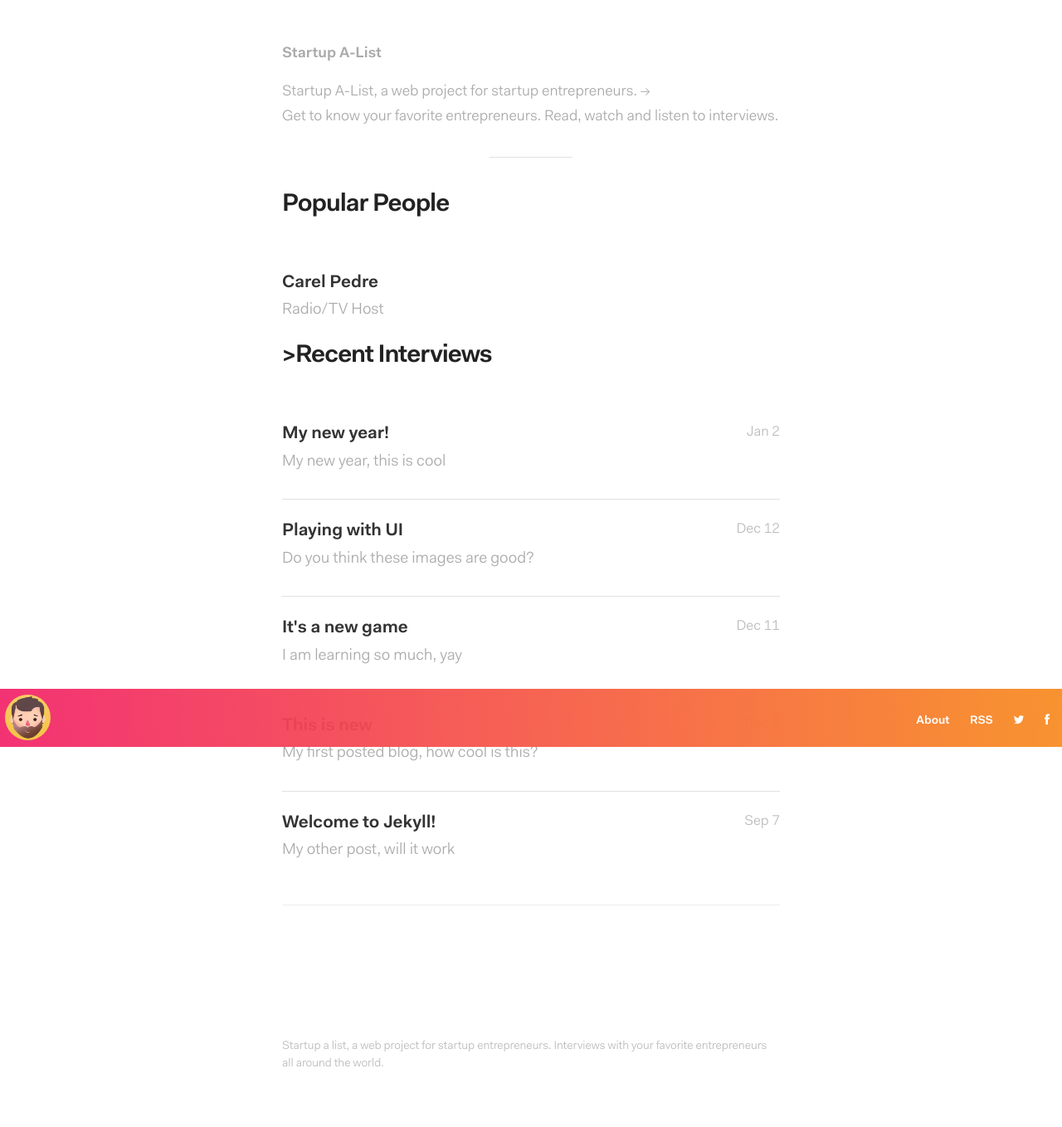
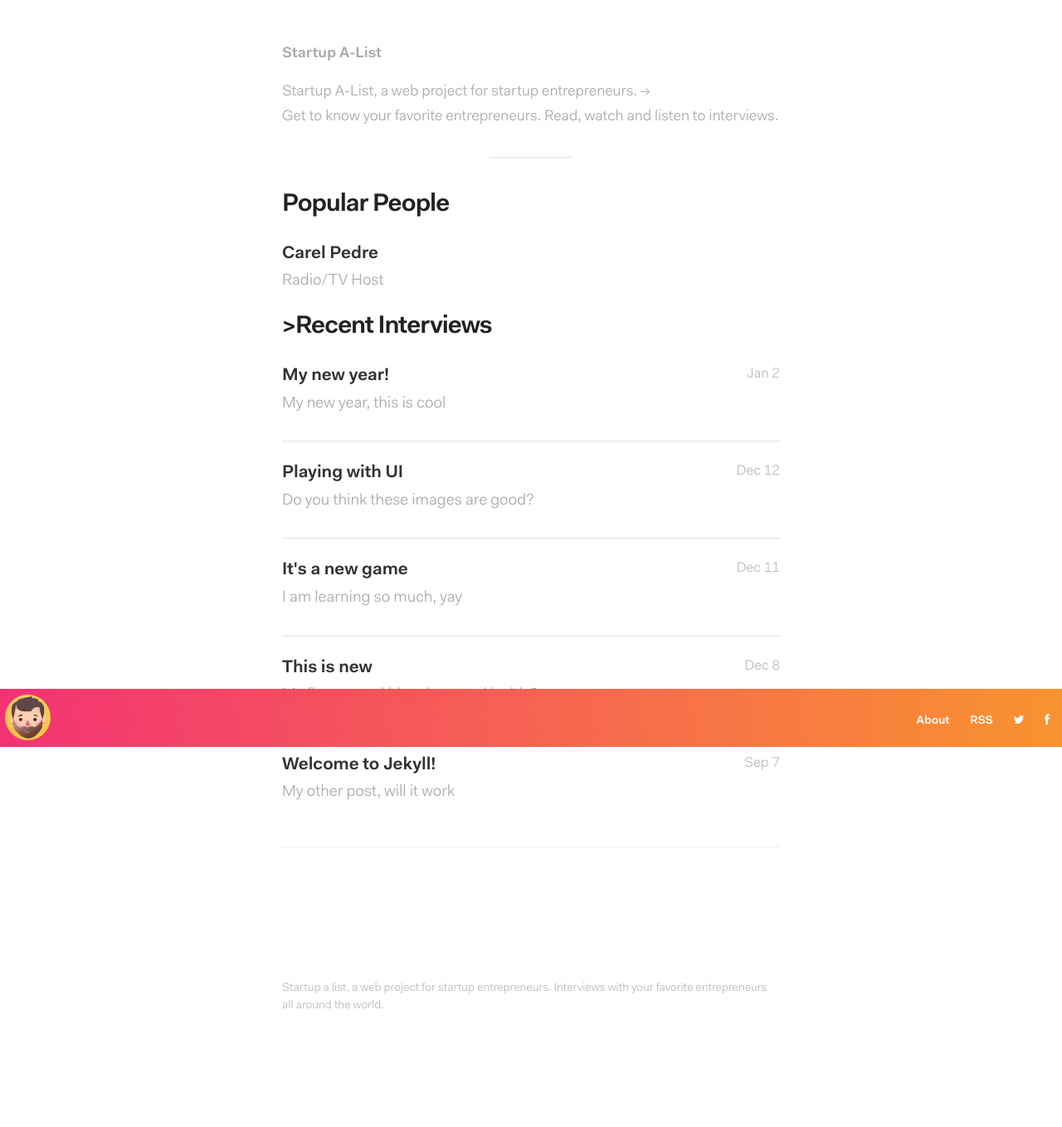
Before and after one commit to kenold/startup-alist, a Jekyll site: the page built from index.html, in a window 1280 px wide. Shown: the whole page at 83% size. Built offline with Jekyll 4.4.1, drawn with Linux system fonts in a browser that asks for light colours; the list of posts is cut into pages by our own code; comment, search, counter and statistics services are not loaded; after the commit the page ends 1288 px from its top, so only the background shows below that.

```diff
--- a/_sass/_layout.scss
+++ b/_sass/_layout.scss
@@ -205,7 +205,7 @@
 Post List
 =========================================== */
 #post-list,#archive-list {
-    margin-top: 50px;
+    margin-top: 5px;
 }
 
 #post-list li,#archive-list li {
```
Also changed, not shown: 2 other files.
